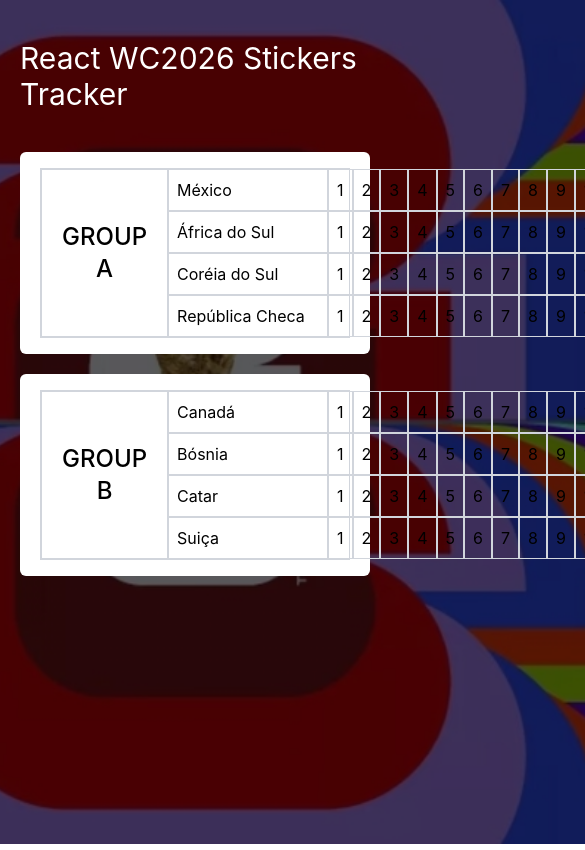
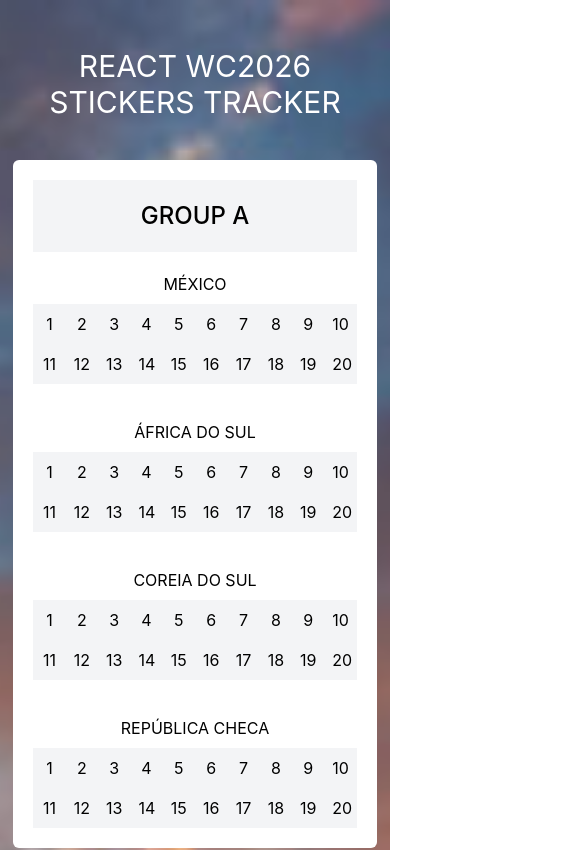
Before and after one commit to caueamaral/react-wc2026-stickers-tracker, a React (Vite) app: page / in a window 390 px wide. Shown: the top 850 px of the page, 585 px wide, since content can reach past the window. Built offline with nearby package versions, Linux system fonts and the light colour scheme.

Commit message:
style: add mobile first layout and change background

```diff
--- a/src/App.tsx
+++ b/src/App.tsx
@@ -4,7 +4,7 @@ import './css/styles.css'
 
 function App() {
   return (
-    <div className="container mx-auto px-5 mt-10">
+    <div className="mx-auto px-5 mt-12 mb-12">
       <Header />
       <Main />
     </div>
--- a/src/components/Groups.tsx
+++ b/src/components/Groups.tsx
@@ -4,39 +4,88 @@ export function Groups() {
     const groups = [
         {
             name: 'A',
-            teams: ['México', 'África do Sul', 'Coréia do Sul', 'República Checa']
+            teams: ['México', 'África do Sul', 'Coreia do Sul', 'República Checa']
         },
         {
             name: 'B',
-            teams: ['Canadá', 'Bósnia', 'Catar', 'Suiça']
+            teams: ['Canadá', 'Bósnia e Herzegovina', 'Catar', 'Suíça']
         },
+        {
+            name: 'C',
+            teams: ['Brasil', 'Marrocos', 'Haiti', 'Escócia']
+        },
+        {
+            name: 'D',
+            teams: ['Estados Unidos', 'Paraguai', 'Austrália', 'Turquia']
+        },
+        {
+            name: 'E',
+            teams: ['Alemanha', 'Curaçao', 'Costa do Marfim', 'Equador']
+        },
+        {
+            name: 'F',
+            teams: ['Países Baixos', 'Japão', 'Suécia', 'Tunísia']
+        },
+        {
+            name: 'G',
+            teams: ['Bélgica', 'Egito', 'Irã', 'Nova Zelândia']
+        },
+        {
+            name: 'H',
+            teams: ['Espanha', 'Cabo Verde', 'Arábia Saudita', 'Uruguai']
+        },
+        {
+            name: 'I',
+            teams: ['França', 'Senegal', 'Iraque', 'Noruega']
+        },
+        {
+            name: 'J',
+            teams: ['Argentina', 'Argélia', 'Áustria', 'Jordânia']
+        },
+        {
+            name: 'K',
+            teams: ['Portugal', 'RD Congo', 'Uzbequistão', 'Colômbia']
+        },
+        {
+            name: 'L',
+            teams: ['Inglaterra', 'Croácia', 'Gana', 'Panamá']
+        }
     ]
 
     return (
-        <article className="flex flex-col gap-5">
+        <article className="flex flex-wrap justify-center gap-10 mx-auto">
             {
                 groups.map(group => (
                     <section
                         key={group.name}
-                        className="bg-white py-4 px-5 rounded-md"
+                        className="bg-white p-5 rounded-md w-100"
                     >
-                        <div className="border border-gray-300 flex items-stretch">
-                            <header className="border border-gray-300 flex items-center">
-                                <h2 className="text-2xl font-medium text-center uppercase p-5">
-                                    Group
-                                    <br />
-                                    {group.name}
+                        <div className="flex flex-col gap-3">
+                            <header>
+                                <h2 className="bg-gray-100 text-2xl font-medium text-center uppercase p-5">
+                                    Group {group.name}
                                 </h2>
                             </header>
-                            <div className="flex-1">
+                            <div className="flex flex-col gap-7">
                                 {group.teams.map(team => (
-                                    <div key={team} className="flex">
-                                        <span className="border border-gray-300 p-2 min-w-40">{team}</span>
-                                        {stickers.map(number => (
-                                            <span key={number} className="border border-gray-300 p-2 flex-1 text-center">
-                                                {number}
-                                            </span>
-                                        ))}
+                                    <div key={team} className="flex flex-col">
+                                        <div className="p-2 text-center uppercase">
+                                            {team}
+                                        </div>
+                                        <div className="bg-gray-100 flex">
+                                            {stickers.slice(0, 10).map(number => (
+                                                <span key={number} className="p-2 text-center flex-1 w-[10%]">
+                                                    {number}
+                                                </span>
+                                            ))}
+                                        </div>
+                                        <div className="bg-gray-100 flex">
+                                            {stickers.slice(10, 20).map(number => (
+                                                <span key={number} className="p-2 text-center flex-1 w-[10%]">
+                                                    {number}
+                                                </span>
+                                            ))}
+                                        </div>
                                     </div>
                                 ))}
                             </div>
--- a/src/components/Header.tsx
+++ b/src/components/Header.tsx
@@ -1,7 +1,7 @@
 export function Header() {
     return (
         <header>
-            <h1 className="text-white text-3xl md:text-5xl">
+            <h1 className="text-white text-center uppercase text-3xl md:text-5xl">
                 React WC2026 Stickers Tracker
             </h1>
         </header>
--- a/src/css/styles.css
+++ b/src/css/styles.css
@@ -6,6 +6,5 @@ html, body {
 
 html {
     background:
-        linear-gradient(rgba(0, 0, 0, .6), rgba(0, 0, 0, .6)),
         url('../images/wc2026-bg.jpg') no-repeat center / cover
 }
```
Also changed, not shown: src/images/wc2026-bg.jpg.
